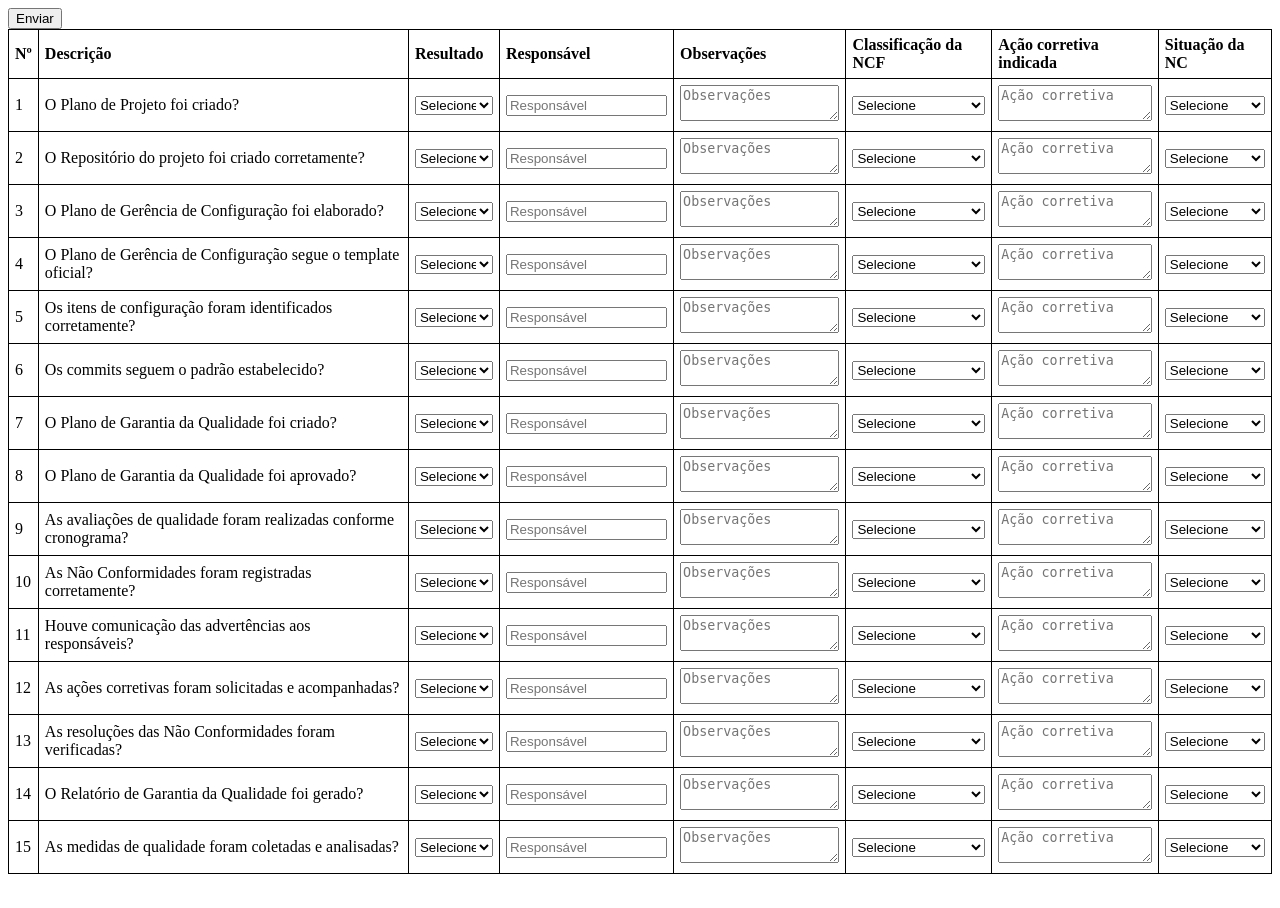
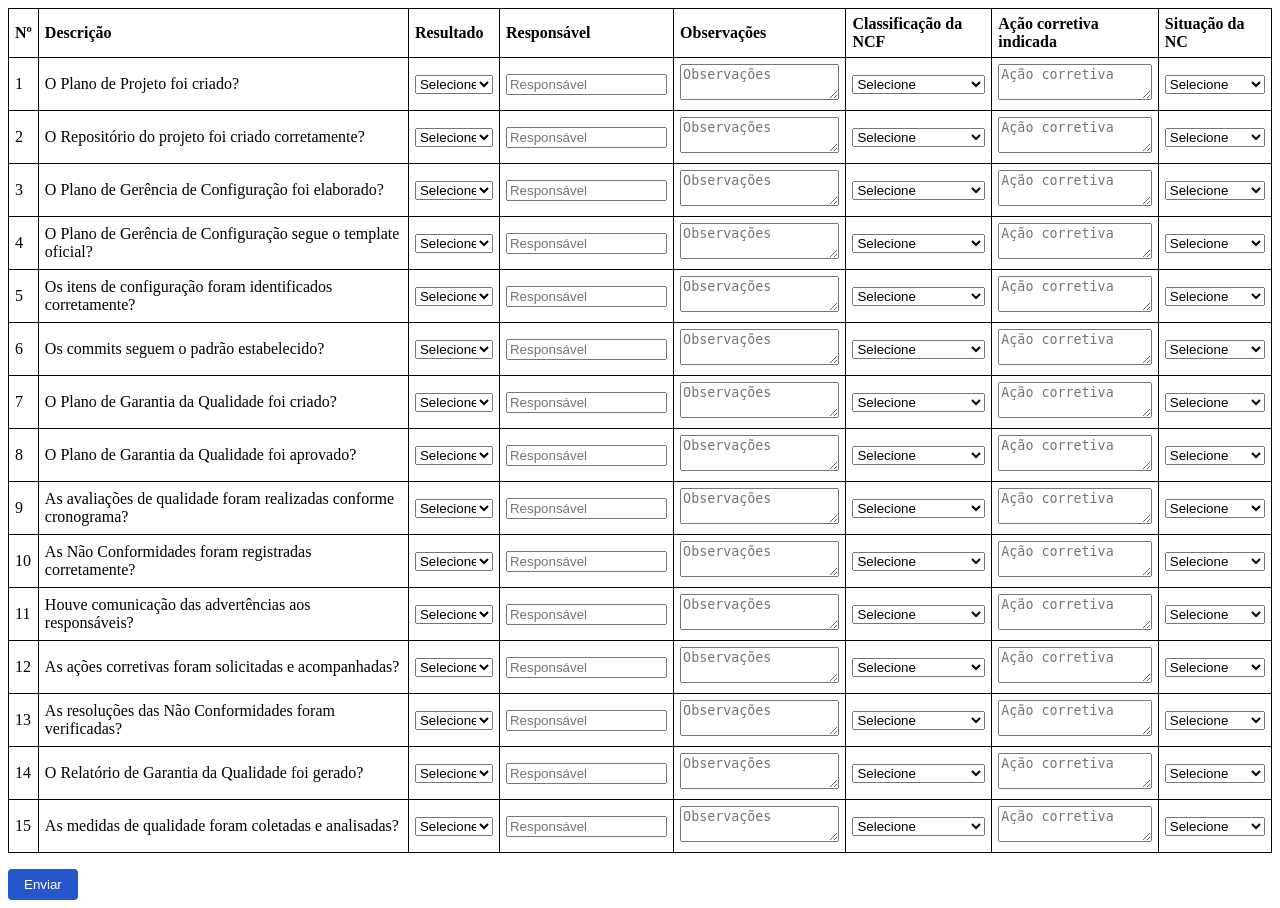
Before and after one commit to ViniciusSoares06/TDE-3-QA, a Flask app: page /checklist in a window 1280 px wide. Before the commit the page ends 874 px from the top, so only its background shows below. Run offline with Flask 3, Linux system fonts and the light colour scheme.

Commit message:
style: checklist style improvements

```diff
--- a/templates/checklist.html
+++ b/templates/checklist.html
@@ -28,10 +28,26 @@
     textarea {
       resize: vertical;
     }
+
+    button {
+      margin-top: 16px;
+      padding: 8px 16px;
+      background-color: #2657caff;
+      border-radius: 4px;
+      color: white;
+      border: none;
+      cursor: pointer;
+    }
+
+    button:hover {
+      background-color: #1b3a8a;
+      transition: all 0.3s ease;
+    }
   </style>
 </head>
 
 <body>
+  <form action="#" method="post">
     <table>
       <thead>
         <tr>
@@ -45,7 +61,6 @@
           <th>Situação da NC</th>
         </tr>
       </thead>
-    <form action="#" method="post">
       <tbody>
         {% for pergunta in perguntas %}
         <tr>
@@ -69,7 +84,8 @@
               <option value="leve">Leve</option>
             </select>
           </td>
-          <td><textarea name="acao-corretiva[{{ loop.index }}]" type="text" placeholder="Ação corretiva"></textarea></td>
+          <td><textarea name="acao-corretiva[{{ loop.index }}]" type="text" placeholder="Ação corretiva"></textarea>
+          </td>
           <td>
             <select name="situacao-nc[{{ loop.index }}]">
               <option value="">Selecione</option>
@@ -81,9 +97,9 @@
         </tr>
         {% endfor %}
       </tbody>
+    </table>
     <button type="submit">Enviar</button>
   </form>
-  </table>
 </body>
 
 </html>
```
Lines whose indentation alone changed are shown as unchanged.
